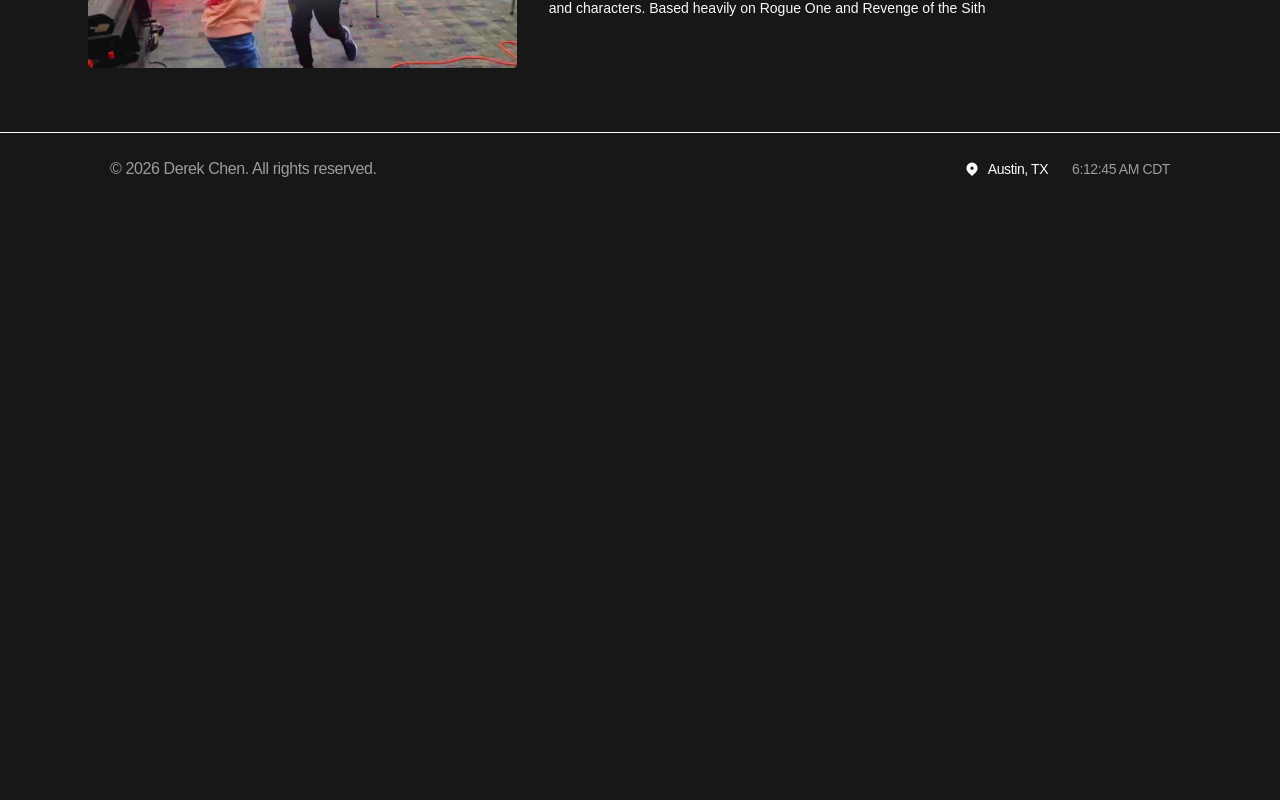
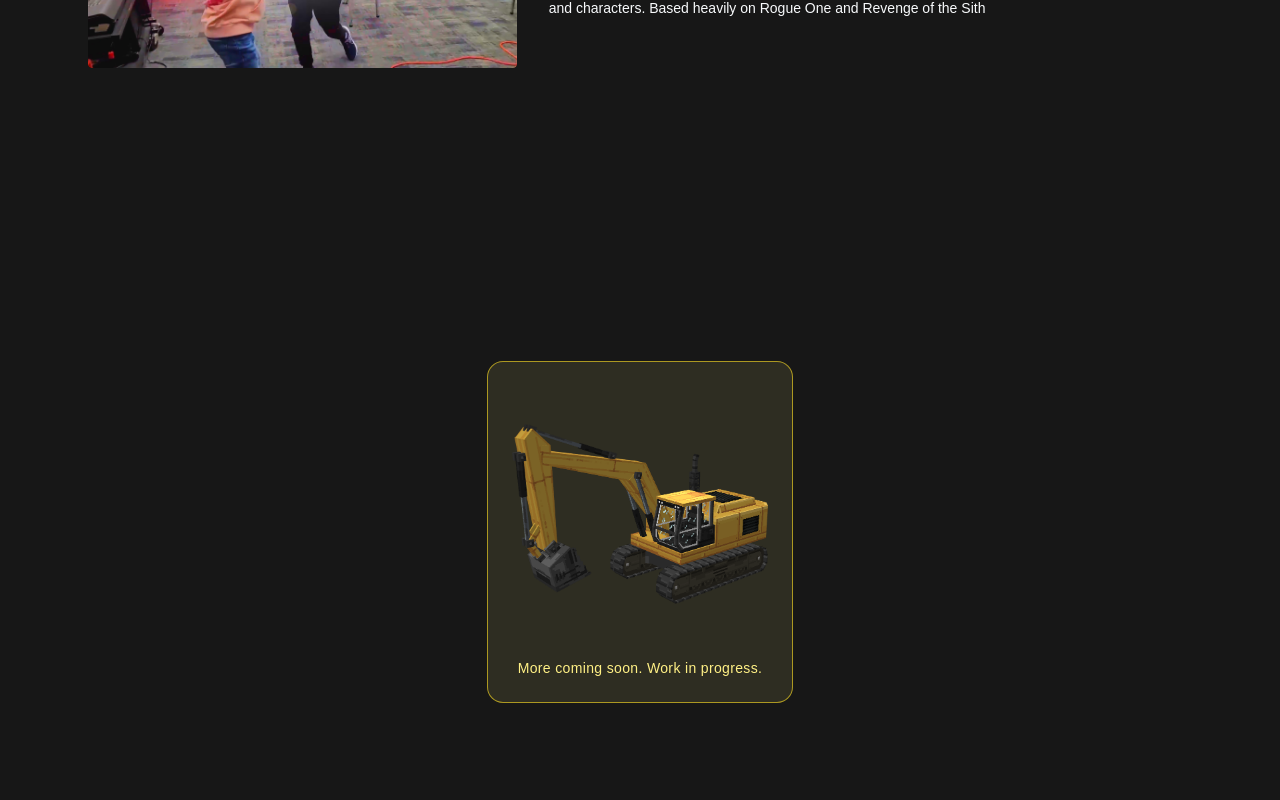
Before and after one commit to DereC4/derek-chen-website, a Next.js app: page / in a window 1280 px wide. Shown: the part 3560-4360 px from the top of the page. Before the commit the page ends 3765 px from the top, so only its background shows below. Built offline with nearby package versions, Linux system fonts and the light colour scheme.

Commit message:
feat: added under construction component image credits to StarlyRD

```diff
--- a/src/app/page.tsx
+++ b/src/app/page.tsx
@@ -14,6 +14,7 @@ import { CgMail } from 'react-icons/cg';
 import { CiMail } from 'react-icons/ci';
 import { MdEmail } from 'react-icons/md';
 import { FiMail } from 'react-icons/fi';
+import UnderConstructionNotice from '@/components/UnderConstructionNotice';
 
 export default function Home() {
     return (
@@ -106,6 +107,12 @@ export default function Home() {
                     <ProjectsSection />
                 </div>
             </div>
+
+            <div id='projects' className='min-h-screen bg-secondary py-16 px-4 flex items-center justify-center'>
+                <div className='max-w-6xl mx-auto px-6'>
+                    <UnderConstructionNotice />
+                </div>
+            </div>
         </>
     );
 }
--- a/src/components/ProjectsSection.tsx
+++ b/src/components/ProjectsSection.tsx
@@ -1,4 +1,5 @@
 import ProjectCard from '@/components/ProjectCard';
+import UnderConstructionNotice from '@/components/UnderConstructionNotice';
 import { projectImages } from '@/data/projectImages';
 import { projects } from '@/data/personalProjects';
 
--- /dev/null
+++ b/src/components/UnderConstructionNotice.tsx
@@ -0,0 +1,20 @@
+import constructionVehicle from '@/assets/pics/constructionVehicle.png';
+import Image from 'next/image';
+
+export default function UnderConstructionNotice() {
+    return (
+        <div className='mx-auto max-w-xl rounded-2xl border border-yellow-300/60 bg-yellow-200/10 p-6 text-center'>
+            <div className='mb-4 flex justify-center'>
+                <Image
+                    src={constructionVehicle}
+                    alt='Construction vehicle'
+                    title='Image credits to StarlyRD'
+                    width={256}
+                    height={256}
+                    className='h-[256px] w-[256px] object-contain'
+                />
+            </div>
+            <p className='text-sm font-medium tracking-wide text-yellow-200'>More coming soon. Work in progress.</p>
+        </div>
+    );
+}
```
Also changed, not shown: src/assets/pics/constructionVehicle.png (added).
